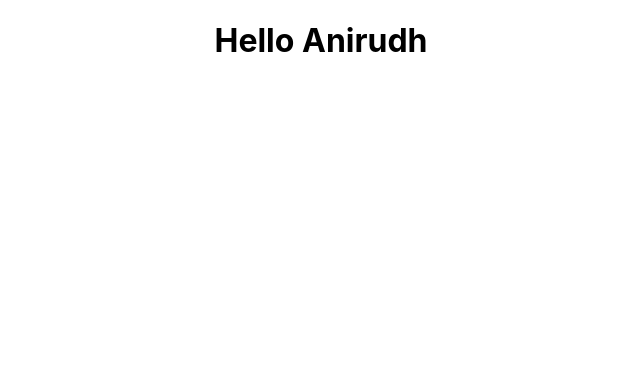
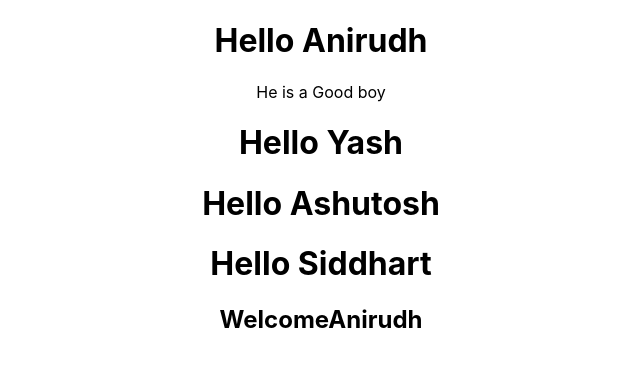
Before and after one commit to Anirudh-abyss/Learning-React, a React (Create React App) app: page / in a window 1280 px wide. Shown: the top 366 px of the page, without its empty margins (319-959 px from the left). Built offline with nearby package versions, Linux system fonts and the light colour scheme.

Commit message:
Learning props

```diff
--- a/src/App.js
+++ b/src/App.js
@@ -1,11 +1,20 @@
 
 import './App.css';
 import Greet from './components/greet';
+import Welcome from './components/welcome';
+import Hello from './Learning JSX';
 
 function App() {
   return (
     <div className="App">
-      <Greet/>
+      <Greet name="Anirudh">
+        <p>He is a Good boy</p>
+      </Greet>
+      <Greet name="Yash"/>
+      <Greet name="Ashutosh"/>
+      <Greet name="Siddhart"/>
+
+      <Welcome name ="Anirudh"/>
     </div>
   );
 }
--- /dev/null
+++ b/src/Learning JSX.js
@@ -0,0 +1,13 @@
+import React from "react";
+const Hello=()=>{
+
+    //WITH JSX
+    return(
+        <div>
+            <h1>Hello</h1>
+        </div>
+    );
+    //WITHOUT JSX
+    // return(React.createElement('div', null,React.createElement('h1',null,'Hello')));
+}
+export default Hello;
--- a/src/components/greet.js
+++ b/src/components/greet.js
@@ -4,8 +4,12 @@ import React from "react";
 //     return <h1>Hello Anirudh</h1>
 // }
 
-const greet = () => {
-    return <h1>Hello Anirudh</h1>
+const greet = (props) => {
+    return(<div>
+        <h1>Hello {props.name}</h1>
+        {props.children}
+    </div>)
+
 }
 
 export default greet;
--- /dev/null
+++ b/src/components/welcome.js
@@ -0,0 +1,8 @@
+import React,{Component} from "react";
+
+class Welcome extends Component{
+    render(){
+        return <h2>Welcome{this.props.name}</h2>
+}
+}
+export default Welcome;
```
